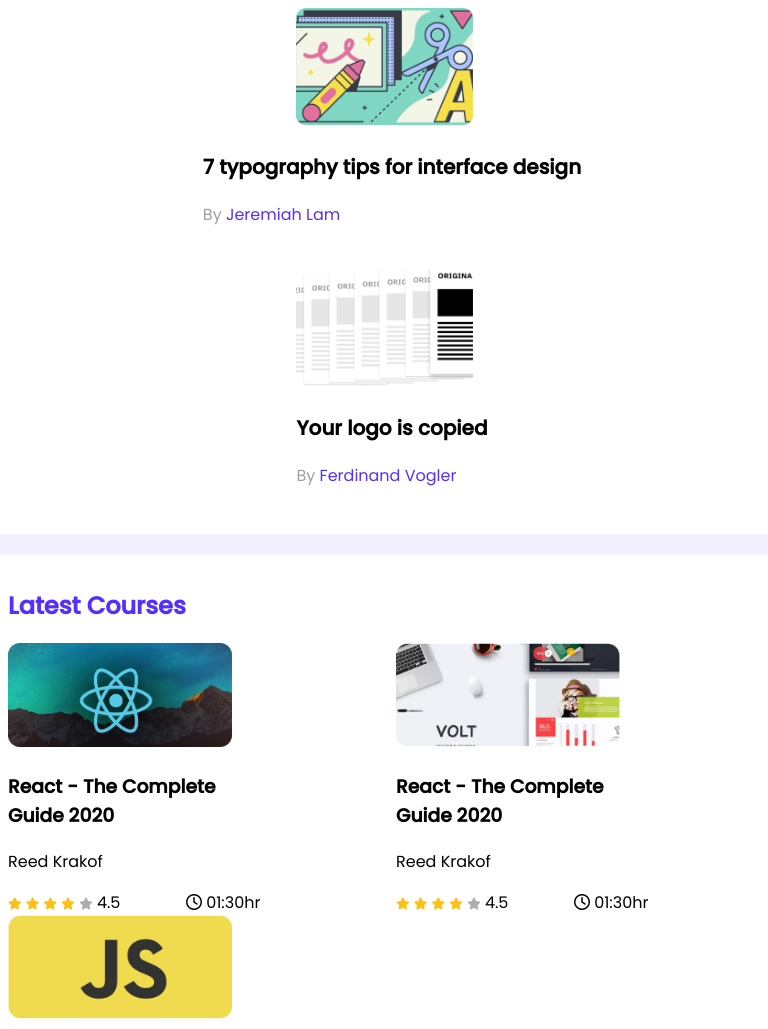
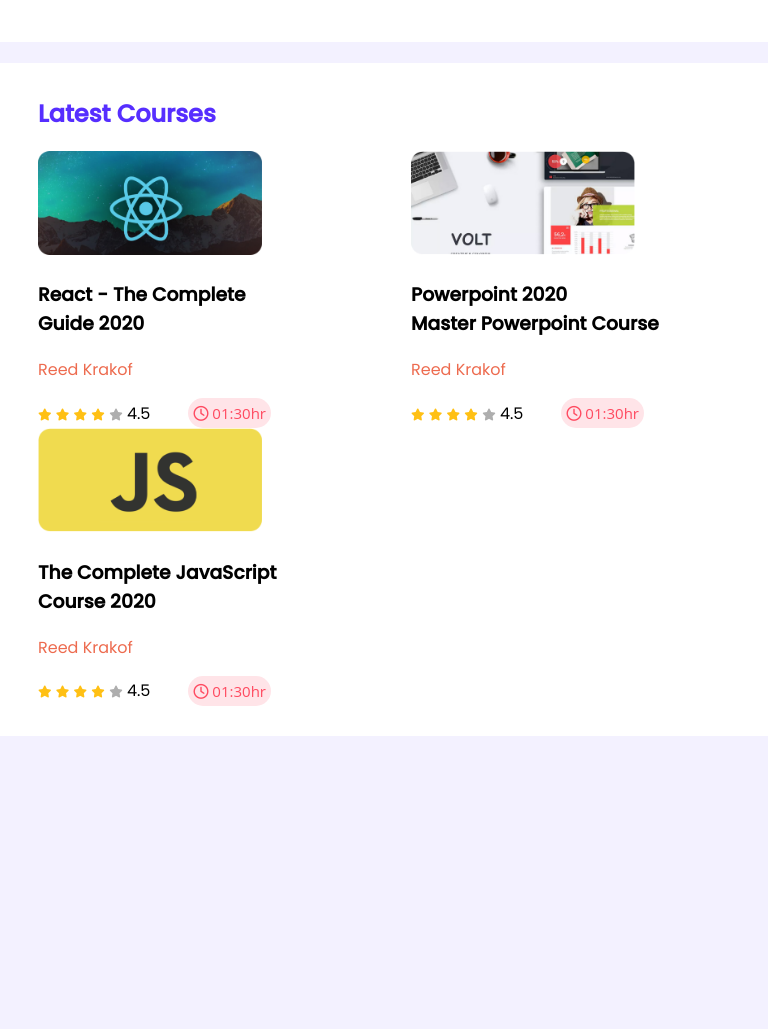
Before and after one commit to samimeadad/leader-board-css3, a plain HTML site: page index.html in a window 768 px wide. Shown: the part 1162-2191 px from the top of the page. After the commit the page ends 1906 px from the top, so only its background shows below. Drawn offline with Linux system fonts and the light colour scheme.

Commit message:
final commit

```diff
--- a/index.html
+++ b/index.html
@@ -106,7 +106,7 @@
                         <img src="images/courses/course-1.png" alt="">
                     </div>
                     <div class="course-detail">
-                        <h3 class="course-title">React - The Complete<br> Guide 2020</h3>
+                        <h3 class="course-title">React - The Complete<br>Guide 2020</h3>
                         <p class="course-author">Reed Krakof</p>
                         <div class="course-info">
                             <div>
@@ -129,7 +129,7 @@
                         <img src="images/courses/course-2.png" alt="">
                     </div>
                     <div class="course-detail">
-                        <h3 class="course-title">React - The Complete<br> Guide 2020</h3>
+                        <h3 class="course-title">Powerpoint 2020<br>Master Powerpoint Course</h3>
                         <p class="course-author">Reed Krakof</p>
                         <div class="course-info">
                             <div>
@@ -152,7 +152,7 @@
                         <img src="images/courses/course-3.png" alt="">
                     </div>
                     <div class="course-detail">
-                        <h3 class="course-title">React - The Complete<br> Guide 2020</h3>
+                        <h3 class="course-title">The Complete JavaScript<br>Course 2020</h3>
                         <p class="course-author">Reed Krakof</p>
                         <div class="course-info">
                             <div>
--- a/styles/style.css
+++ b/styles/style.css
@@ -106,7 +106,7 @@
 }
 
 .course{
-    width: 252.42px;
+    width: 253px;
 }
 
 .course .course-banner img{
@@ -114,6 +114,9 @@
     height: 104px;
 }
 
+.course-author{
+    color: #ED6B4F;
+}
 .course-info{
     display: flex;
     align-items: center;
@@ -133,6 +136,16 @@
     color: #AEAEAE;
 }
 
+.course-duration{
+    background-color: #FFE4E8;
+    color: #FF4A60;
+    font-size: 15px;
+    font-family: Open Sans;
+    padding: 5px;
+    margin-right: 20px;
+    border-radius: 15px;
+}
+
 /* media queries */
 
 /* mobile devices */
@@ -146,6 +159,7 @@
     }
     .player, .blog, .course{
         flex-direction: column;
+        align-items: center;
     }
 }
 
@@ -155,14 +169,20 @@
     .container{
         width: 100%;
     }
-    .players, .courses{
+    .players, .blogs, .courses{
         grid-template-columns: repeat(2, 1fr);
+        align-items: center;
     }
-    .blogs{
-        grid-template-columns: repeat(1, 1fr);
-    }
+
     .player, .blog, .course{
         flex-direction: column;
         align-items: center;
     }
+
+    .section-title{
+        margin-left: 30px;
+    }
+    .courses{
+        margin-left: 30px;
+    }
 }
```
